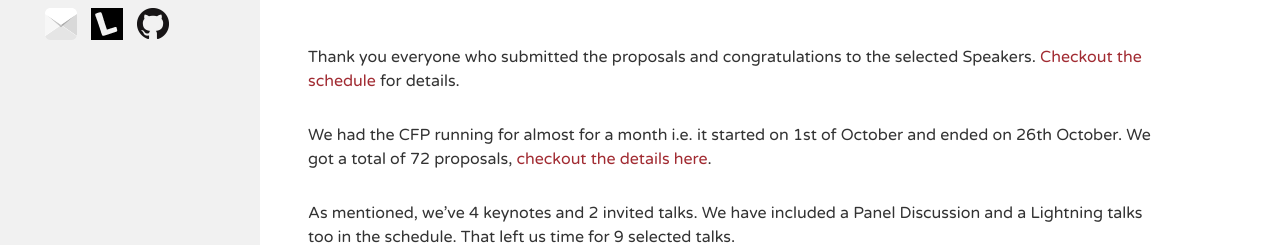
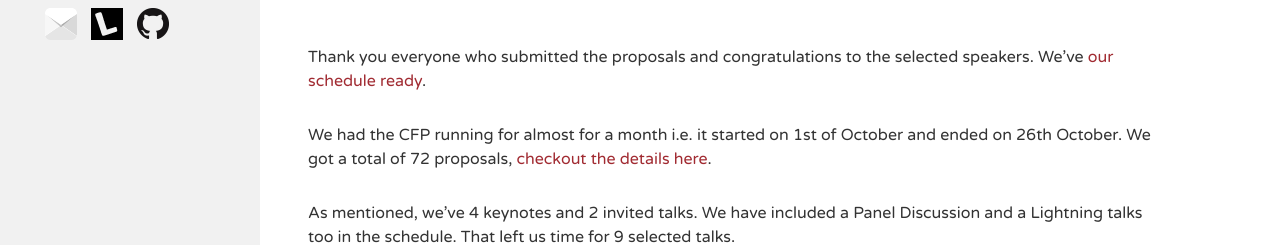
Before and after one commit to GardenCityRuby/GCRC2014, a Jekyll site: the page built from _posts/2013-11-11-schedule-is-ready.md, in a window 1280 px wide and 1252 px high. Shown: the part 446-691 px from the top of the window. Built offline with Jekyll 4.4.1, drawn with Linux system fonts in a browser that asks for light colours; nearby versions of some CDN libraries; comment, search, counter and statistics services are not loaded.

Commit message:
add schedule link to busyconf, fix merge issue

```diff
--- a/_posts/2013-11-11-schedule-is-ready.md
+++ b/_posts/2013-11-11-schedule-is-ready.md
@@ -8,7 +8,7 @@ tags: [schedule,conference]
 comments: true
 ---
 
-Thank you everyone who submitted the proposals and congratulations to the selected Speakers. [Checkout the schedule](/schedule) for details.
+Thank you everyone who submitted the proposals and congratulations to the selected speakers. We've [our schedule ready](http://gardencityruby2014.busyconf.com/schedule/full).
 
 We had the CFP running for almost for a month i.e. it started on 1st of October and ended on 26th October. We got a total of 72 proposals, [checkout the details here](http://www.gardencityruby.org/blog/72-talk-proposals-in-total/
 ).
```
